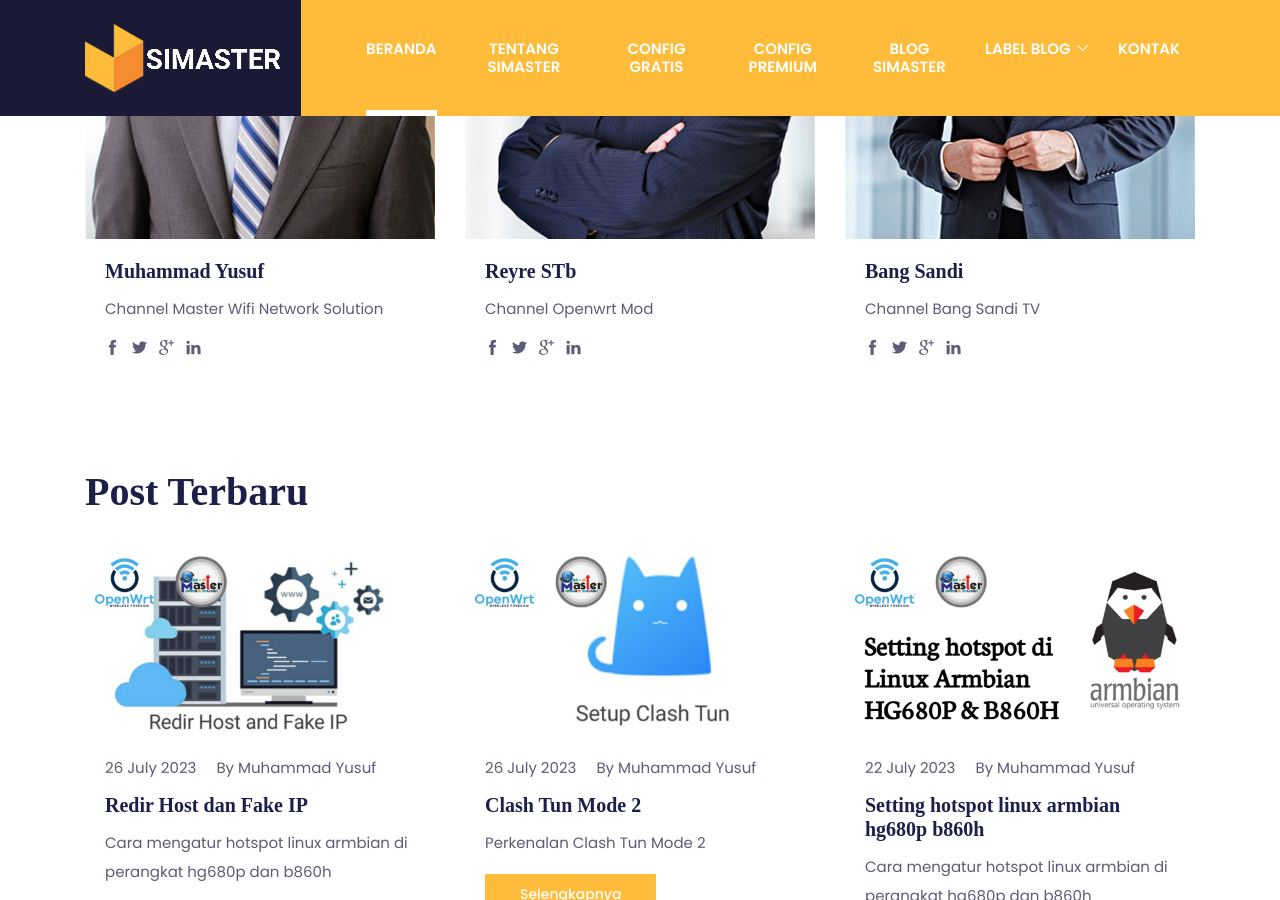
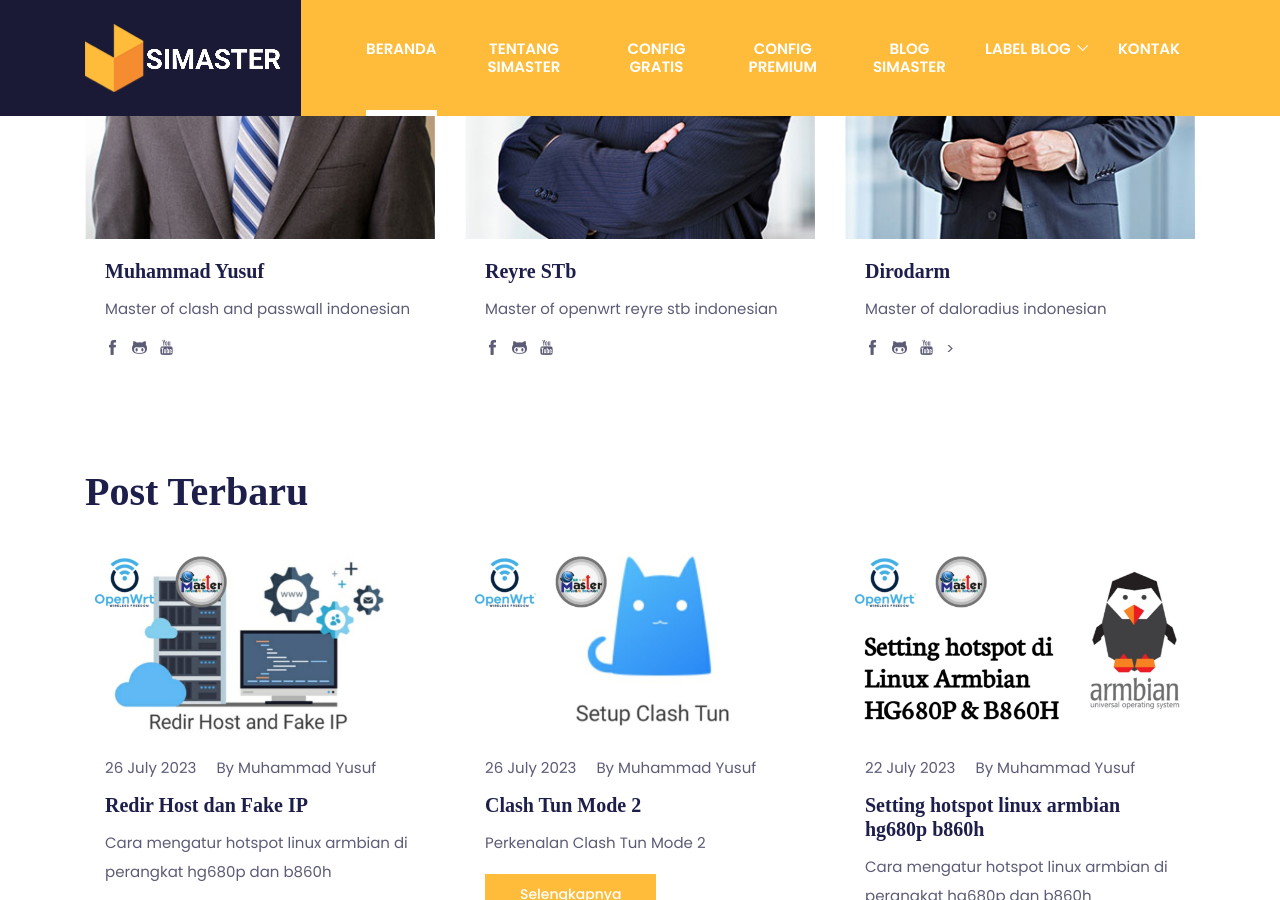
Before and after one commit to mwnsofficial/simastertutorials.github.io, a Jekyll site: the page built from index.html, in a window 1280 px wide and 900 px high, scrolled down 4804 px. Built offline with Jekyll 4.4.1, drawn with Linux system fonts in a browser that asks for light colours; some web fonts are replaced; the list of posts is cut into pages by our own code.

Commit message:
Update mentor.html

```diff
--- a/_includes/mentor.html
+++ b/_includes/mentor.html
@@ -13,12 +13,12 @@
             <a href="teacher-single.html">
               <h4 class="card-title">Muhammad Yusuf</h4>
             </a>
-            <p>Channel Master Wifi Network Solution</p>
+            <p>Master of clash and passwall indonesian</p>
             <ul class="list-inline">
-              <li class="list-inline-item"><a class="text-color" href="{{site.facebook}}"><i class="ti-facebook"></i></a></li>
-              <li class="list-inline-item"><a class="text-color" href="{{site.twitter}}"><i class="ti-twitter-alt"></i></a></li>
-              <li class="list-inline-item"><a class="text-color" href="{{site.google}}"><i class="ti-google"></i></a></li>
-              <li class="list-inline-item"><a class="text-color" href="{{site.linkedin}}"><i class="ti-linkedin"></i></a></li>
+              <li class="list-inline-item"><a class="text-color" href="#!"><i class="ti-facebook"></i></a></li>
+              <li class="list-inline-item"><a class="text-color" href="#!"><i class="ti-github"></i></a></li>
+              <li class="list-inline-item"><a class="text-color" href="#!"><i class="ti-youtube"></i></a></li>
+              <li class="list-inline-item"><a class="text-color" href="#!"><i class="ti-telegram"></i></a></li>
             </ul>
           </div>
         </div>
@@ -31,12 +31,12 @@
             <a href="teacher-single.html">
               <h4 class="card-title">Reyre STb</h4>
             </a>
-            <p>Channel Openwrt Mod</p>
+            <p>Master of openwrt reyre stb indonesian</p>
             <ul class="list-inline">
-              <li class="list-inline-item"><a class="text-color" href="{{site.facebook2}}"><i class="ti-facebook"></i></a></li>
-              <li class="list-inline-item"><a class="text-color" href="{{site.twitter2}}"><i class="ti-twitter-alt"></i></a></li>
-              <li class="list-inline-item"><a class="text-color" href="{{sitr.google2}}"><i class="ti-google"></i></a></li>
-              <li class="list-inline-item"><a class="text-color" href="{{site.linkedin2}}"><i class="ti-linkedin"></i></a></li>
+              <li class="list-inline-item"><a class="text-color" href="#!"><i class="ti-facebook"></i></a></li>
+              <li class="list-inline-item"><a class="text-color" href="#!"><i class="ti-github"></i></a></li>
+              <li class="list-inline-item"><a class="text-color" href="#!"><i class="ti-youtube"></i></a></li>
+              <li class="list-inline-item"><a class="text-color" href="#!"><i class="ti-telegram"></i></a></li>
             </ul>
           </div>
         </div>
@@ -47,14 +47,14 @@
           <img class="card-img-top rounded-0" src="images/teachers/teacher-3.jpg" alt="teacher">
           <div class="card-body">
             <a href="teacher-single.html">
-              <h4 class="card-title">Bang Sandi</h4>
+              <h4 class="card-title">Dirodarm</h4>
             </a>
-            <p>Channel Bang Sandi TV</p>
+            <p>Master of daloradius indonesian</p>
             <ul class="list-inline">
-              <li class="list-inline-item"><a class="text-color" href="{{site.facebook3}}"><i class="ti-facebook"></i></a></li>
-              <li class="list-inline-item"><a class="text-color" href="{{site.twitter3}}"><i class="ti-twitter-alt"></i></a></li>
-              <li class="list-inline-item"><a class="text-color" href="{{site.google3}}"><i class="ti-google"></i></a></li>
-              <li class="list-inline-item"><a class="text-color" href="{{site.youtube3}}"><i class="ti-linkedin"></i></a></li>
+              <li class="list-inline-item"><a class="text-color" href="#!"><i class="ti-facebook"></i></a></li>
+              <li class="list-inline-item"><a class="text-color" href="#!"><i class="ti-github"></i></a></li>
+              <li class="list-inline-item"><a class="text-color" href="#!"><i class="ti-youtube"></i></a></li>
+              <li class="list-inline-item"><a class="text-color" href="#!"><i class="ti-telegram"></i></a></li>>
             </ul>
           </div>
         </div>
```
